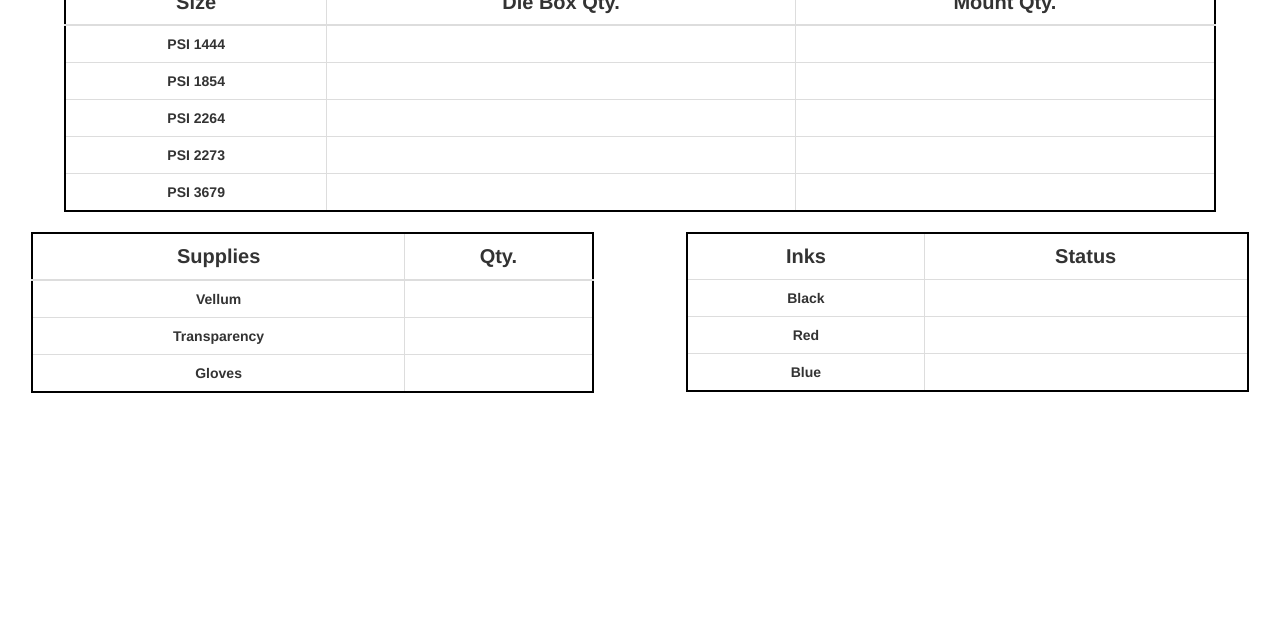
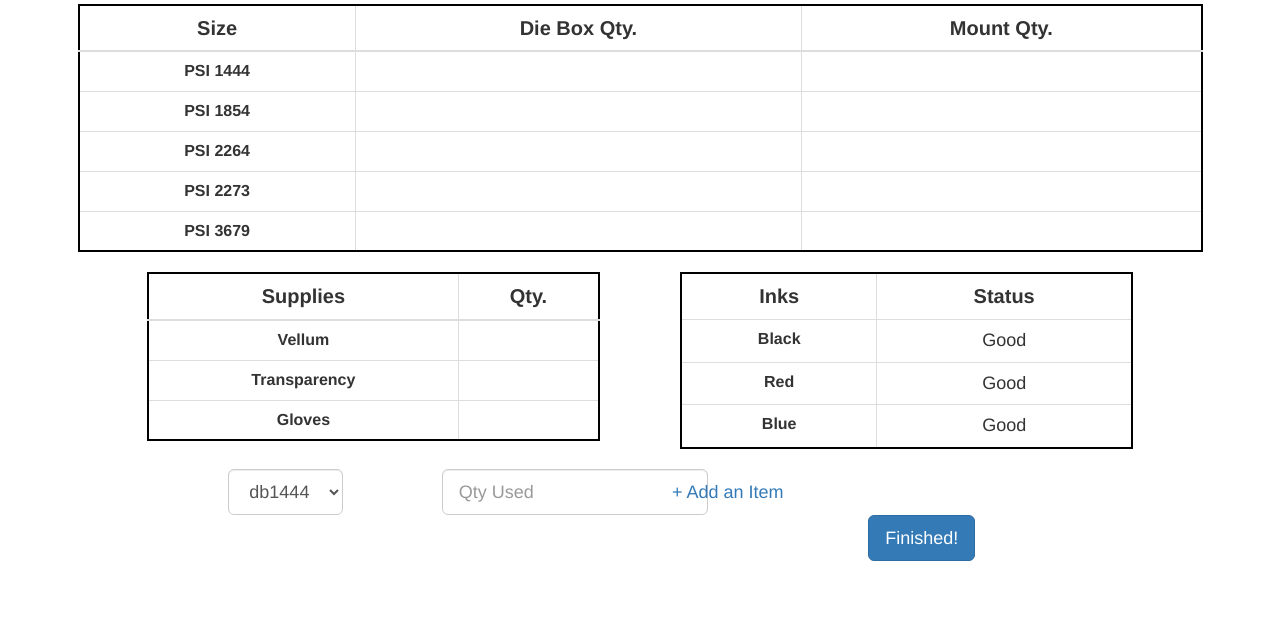
Before and after one commit to lindakatcodes/CoopersStampInventory, a website: page index.html in a window 1280 px wide. Shown: the part 175-800 px from the top of the page. Drawn offline with nearby package versions, Linux system fonts and the light colour scheme.

Commit message:
Updated files from cloud9 work

```diff
--- a/index.html
+++ b/index.html
@@ -7,22 +7,17 @@
         <!-- Bootstrap -->
         <link rel="stylesheet" href="https://maxcdn.bootstrapcdn.com/bootstrap/3.3.6/css/bootstrap.min.css" integrity="sha384-1q8mTJOASx8j1Au+a5WDVnPi2lkFfwwEAa8hDDdjZlpLegxhjVME1fgjWPGmkzs7" crossorigin="anonymous">
         <!-- Stylesheet -->
-        <link href="/styles.css" rel="stylesheet"/>
-
-       <script src="https://code.jquery.com/jquery-3.1.1.min.js" integrity="sha256-hVVnYaiADRTO2PzUGmuLJr8BLUSjGIZsDYGmIJLv2b8=" crossorigin="anonymous"></script>
-        <script src="/scripts.js"></script>
-        <script src="https://apis.google.com/js/client.js?onload=checkAuth"></script>
-
+        <link href="/styles.css" type="text/css" rel="stylesheet"/>
 </head>
 <body>
-<div id="authorize-div" style="display: none">
+<div id="authorize-div">
       <span>Authorize access to Google Sheets API</span>
       <!--Button for the user to click to initiate auth sequence -->
       <button id="authorize-button" onclick="handleAuthClick(event)">
         Authorize
       </button>
     </div>
-
+    <div class="container-fluid">
         <div class="row title">
             <h1>Self-Inking Stamp Inventory</h1>
         </div>
@@ -71,7 +66,7 @@
                 </table>
             </div>
 
-        <div class="col-xs-6 col-md-6">
+            <div class="col-xs-5 col-md-5 col-xs-offset-1 col-md-offset-1">
                 <table class="table table-bordered extras">
                     <thead>
                         <tr class="tblnames">
@@ -96,7 +91,7 @@
                 </table>
             </div>
 
-        <div class="col-xs-6 col-md-6">
+            <div class="col-xs-5 col-md-5">
                 <table class="table table-bordered inks">
                     <tr class="tblnames">
                         <th>Inks</th>
@@ -104,18 +99,62 @@
                     </tr>
                     <tr>
                         <th>Black</th>
-                    <td id="black"> </td>
+                        <td id="black"> Good </td>
                     </tr>
                     <tr>
                         <th>Red</th>
-                    <td id="red"> </td>
+                        <td id="red"> Good </td>
                     </tr>
                     <tr>
                         <th>Blue</th>
-                    <td id="blue"> </td>
+                        <td id="blue"> Good </td>
                     </tr>
                 </table>
             </div>
         </div>
+
+        <div class="used">
+            <form class="form-inline" id="addUsed">
+                <div id="item" class="row">
+                    <div class="form-group col-xs-2 col-xs-offset-2">
+                        <label class="sr-only" for="selection">Select Item</label>
+                        <select class="form-control input-lg">
+                            <option>db1444</option>
+                            <option>db1854</option>
+                            <option>db2264</option>
+                            <option>db2273</option>
+                            <option>db3679</option>
+                            <option>m1444</option>
+                            <option>m1854</option>
+                            <option>m2264</option>
+                            <option>m2273</option>
+                            <option>m3679</option>
+                            <option>vellum</option>
+                            <option>trans</option>
+                            <option>gloves</option>
+                        </select>
+                    </div>
+                    <div class="form-group col-xs-2">
+                        <label class="sr-only" for="qtyUsed">Quantity Used</label>
+                        <input type="number" class="form-control input-lg" id="qtyUsed" placeholder="Qty Used">
+                    </div>
+                    <div class="form-group col-xs-2">
+                      <label class="sr-only" for="addBtn">Add an Item</label>
+                      <button type="button" class="btn btn-link btn-lg addBtn" onclick="addItem('item')">+ Add an Item</button>
+                    </div>
+                </div>
+            </div>
+            <div class="row">
+                <div class="col-xs-3 col-xs-offset-8">
+                  <button type="submit" class="btn btn-lg btn-primary">Finished!</button>
+                </div>
+            </form>
+        </div>
+    </div>
+
+    <script src="https://code.jquery.com/jquery-3.1.1.min.js" integrity="sha256-hVVnYaiADRTO2PzUGmuLJr8BLUSjGIZsDYGmIJLv2b8=" crossorigin="anonymous"></script>
+    <script src="//code.jquery.com/jquery-migrate-1.2.1.min.js"></script>
+    <script src="/scripts.js" type="text/javascript"></script>
+    <script src="https://apis.google.com/js/client.js?onload=checkAuth"></script>
     </body>
     </html>
--- a/scripts.js
+++ b/scripts.js
@@ -1,3 +1,5 @@
+/* global $ */
+/* global gapi */
 
 //necessary globals
 var stamps = [];
@@ -62,7 +64,7 @@ function getData() {
     }).then(function (response) {
         var range = response.result;
         if (range.values.length > 0) {
-            for (i = 0; i < range.values.length; i++) {
+            for (var i = 0; i < range.values.length; i++) {
                     var name = range.values[i][0];
                     var qty = range.values[i][1];
                     document.getElementById(name).innerHTML = qty;
@@ -73,3 +75,9 @@ function getData() {
         console.log('Error: ' + response.result.error.message);
     });
 }
+
+function addItem(divName){
+    var main = document.getElementById(divName);
+    var clone = main.cloneNode(true);
+    document.getElementById("addUsed").appendChild(clone);
+}
--- a/styles.css
+++ b/styles.css
@@ -21,7 +21,7 @@ h2
 .tblnames th
 {
     text-align: center;
-    vertical-align: center;
+    vertical-align: middle;
     font-size: 20px;
     padding: 5px;
 }
@@ -30,14 +30,18 @@ th
 {
     padding: 5px;
     text-align: center;
-    vertical-align: center;
-    font-size: 14px;
+    vertical-align: middle;
+    font-size: 16px;
 }
 
 td
 {
     text-align: center;
-    vertical-align: center;
-    font-size: 14px;
+    vertical-align: middle;
+    font-size: 18px;
     padding: 5px;
 }
+
+.itemGroup {
+  padding: 5px;
+}
```
Lines whose indentation alone changed are shown as unchanged.
